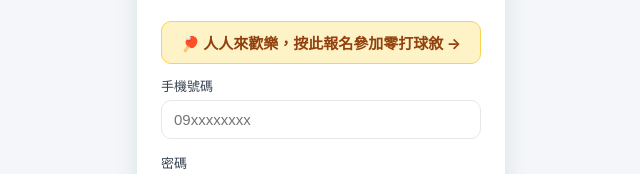
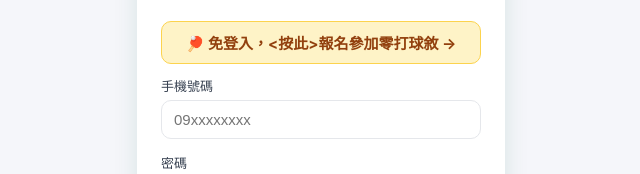
Before and after one commit to point2942/pickleball, a website: page frontend/public/index.html in a window 1280 px wide. Shown: the part 318-492 px from the top of the page, 319-959 px from the left. Drawn offline with Linux system fonts and the light colour scheme.

Commit message:
Update registration link text in index.html

```diff
--- a/frontend/public/index.html
+++ b/frontend/public/index.html
@@ -223,7 +223,7 @@ tr:not(:last-child) td{border-bottom:1px solid #f5f5fa}
         <div class="login-sub">輸入手機號碼與密碼登入</div>
         <a href="https://pickleball-85ol.onrender.com/events.html"
            style="display:block;text-align:center;background:#fef3c7;color:#92400e;border:1.5px solid #fcd34d;border-radius:10px;padding:10px 16px;margin-bottom:12px;font-size:15px;font-weight:700;text-decoration:none">
-          🏓 人人來歡樂，按此報名參加零打球敘 →
+          🏓 免登入，<按此>報名參加零打球敘 →
         </a>
         <div class="form-group">
           <label>手機號碼</label>
```
